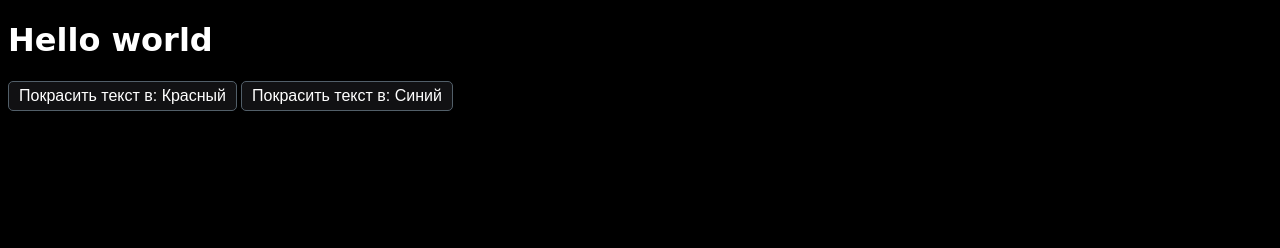
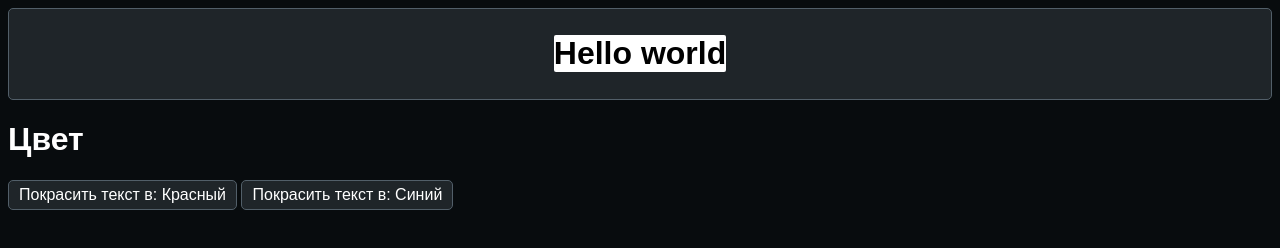
Before and after one commit to Sergey-air-749/git-test-2, a plain HTML site: page index.html in a window 1280 px wide. Drawn offline with Linux system fonts and the light colour scheme.

Commit message:
new updata

```diff
--- a/index.html
+++ b/index.html
@@ -7,10 +7,20 @@
     <title>Document</title>
 </head>
 <body>
-    <h1 id="text">Hello world</h1>
 
-    <button type="button" id="button-color-1" onclick="button_color_1()">Покрасить текст в: Красный</button>
-    <button type="button" id="button-color-2" onclick="button_color_2()">Покрасить текст в: Синий</button>
+    <div class="content">
+
+        <div class="panel">
+            <h1 id="text" class="text">Hello world</h1>
+        </div>
+
+        <H1>Цвет</H1>
+
+        <button type="button" id="button-color-1" onclick="button_color_1()">Покрасить текст в: Красный</button>
+        <button type="button" id="button-color-2" onclick="button_color_2()">Покрасить текст в: Синий</button>
+
+    </div>
+
 
     <script src="main.js"></script>
 </body>
--- a/style.css
+++ b/style.css
@@ -1,10 +1,11 @@
 body {
-    background-color: #000000;
+    font-family: sans-serif;
+    background-color: #080c0e;
     color: #ffffff;
 }
 
 button {
-    background-color: #111113;
+    background-color: #1f2529;
     border: 1px solid #525f69;
     border-radius: 5px;
 
@@ -17,12 +18,37 @@ button {
 }
 
 button:hover {
-    background-color: #131517;
+    background-color: rgb(50, 56, 62);
+}
+
+button:active {
+    background-color: #1f2529;
+}
+
+
+
+.panel {
+    background-color: #1f2529;
+    border: 1px solid #525f69;
+    border-radius: 5px;
+
+    display: flex;
+    flex-direction: column;
+    align-items: center;
+    justify-content: center;
+
+    padding: 5px 10px;
+
+    margin-bottom: 15px;
 }
 
 /* #0098ff */
 
-h1 {
-    /* font-family: sans-serif; */
-    font-family: cursive;
+.text {
+    display: block;
+    font-family: sans-serif;
+
+    color: black;
+    background-color: white;
+    border-radius: 2px;
 }
```
